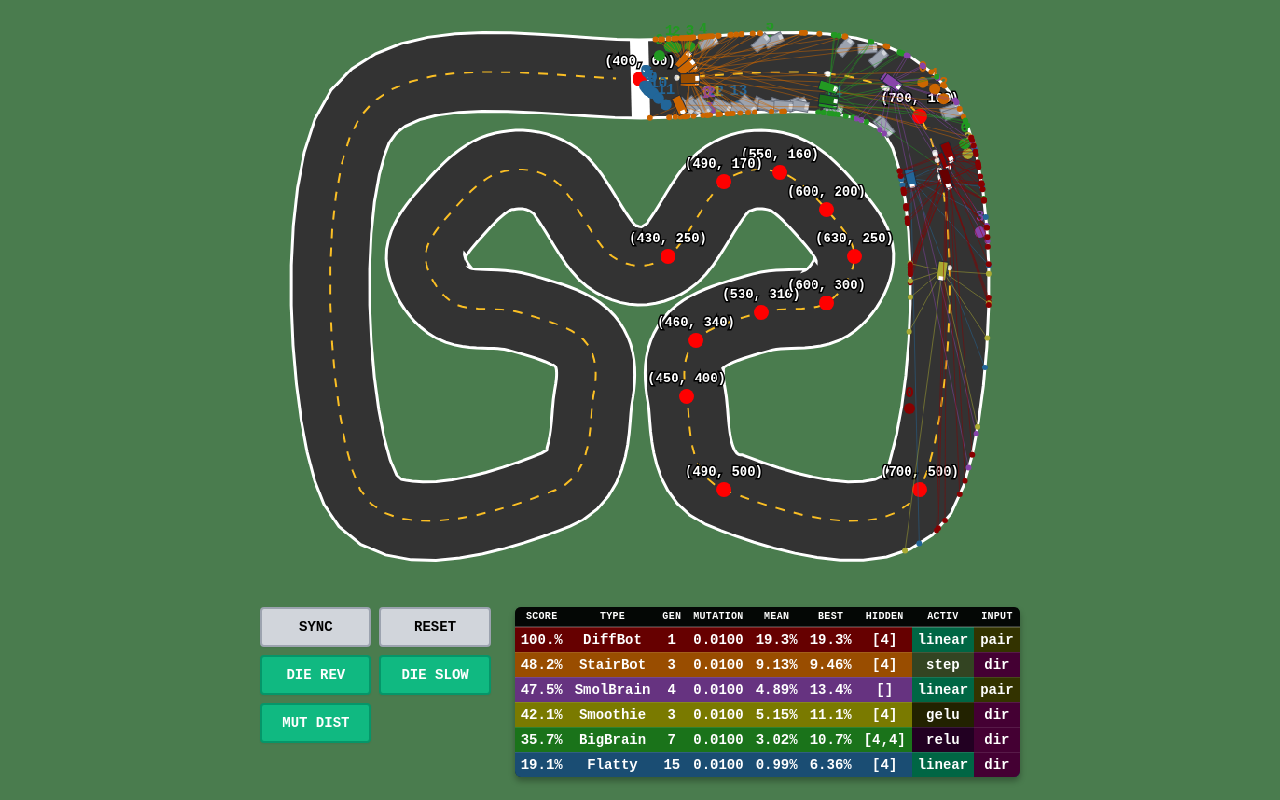
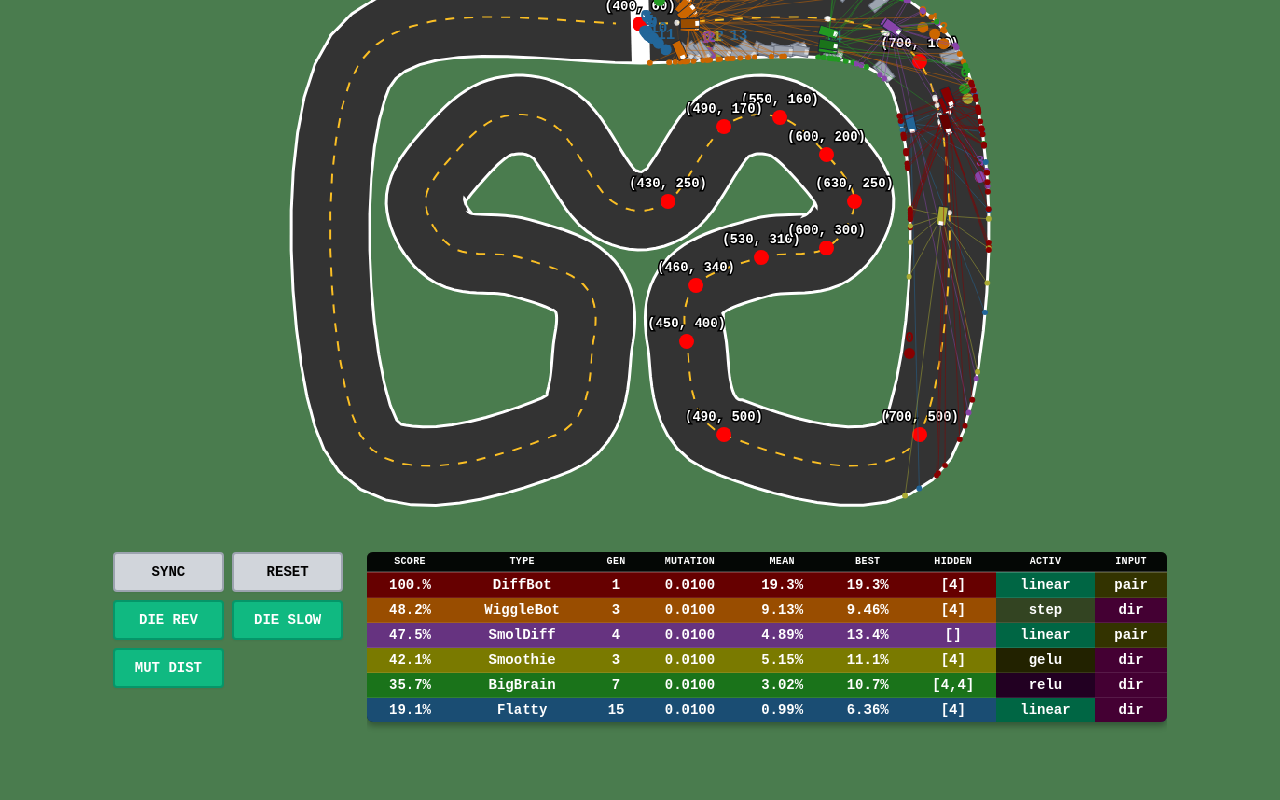
Before and after one commit to niembro64/car-racing-ai, a Vue app: page / in a window 1280 px wide. Built offline with nearby package versions, Linux system fonts and the light colour scheme.

Commit message:
table medium

```diff
--- a/src/components/CarSimulator.vue
+++ b/src/components/CarSimulator.vue
@@ -30,7 +30,9 @@
       </div>
 
       <div class="hud">
-        <table class="stats-table">
+        <div class="hud-content">
+          <!-- Table View -->
+          <table v-if="!showGraph" class="stats-table" @click="showGraph = true">
           <thead>
             <tr>
               <th>Score</th>
@@ -87,14 +89,20 @@
               </td>
             </tr>
           </tbody>
-        </table>
+          </table>
+
+          <!-- Graph View -->
+          <div v-else class="graph-view" @click="showGraph = false">
+            <canvas ref="graphCanvasRef"></canvas>
+          </div>
+        </div>
       </div>
     </div>
   </div>
 </template>
 
 <script setup lang="ts">
-import { ref, computed, onMounted, onUnmounted, type Ref } from 'vue';
+import { ref, computed, onMounted, onUnmounted, watch, nextTick, type Ref } from 'vue';
 import { Track } from '@/core/Track';
 import { Car } from '@/core/Car';
 import { GeneticAlgorithm } from '@/core/GA';
@@ -132,6 +140,8 @@ const dieOnBackwards = ref(DEFAULT_DIE_ON_BACKWARDS);
 const killSlowCars = ref(DEFAULT_KILL_SLOW_CARS);
 const mutationByDistance = ref(DEFAULT_MUTATION_BY_DISTANCE);
 const frameCounter = ref(0);
+const showGraph = ref(false);
+const graphCanvasRef = ref<HTMLCanvasElement | null>(null);
 
 // Dynamic generation tracking for all config types
 const generationTimeByConfigId = ref<Map<string, number>>(new Map());
@@ -183,13 +193,14 @@ const sortedCarBrainConfigs = computed(() => {
 
 // Computed property for mutation rates (updates every frame)
 const mutationRateByConfigId = computed(() => {
-  // Reference frameCounter to trigger re-computation every frame
+  // Reference frameCounter and mutationByDistance to trigger re-computation
   frameCounter.value;
+  const useMutationByDistance = mutationByDistance.value;
 
   const rates = new Map<string, string>();
 
   for (const config of CAR_BRAIN_CONFIGS) {
-    if (mutationByDistance.value) {
+    if (useMutationByDistance) {
       const trackLength = track.getTotalLength();
 
       // Get current generation's best distance (live updates)
@@ -571,6 +582,194 @@ const toggleMutationByDistance = () => {
   mutationByDistance.value = !mutationByDistance.value;
 };
 
+// Render graph
+const renderGraph = () => {
+  const canvas = graphCanvasRef.value;
+  if (!canvas) return;
+
+  const ctx = canvas.getContext('2d');
+  if (!ctx) return;
+
+  // Get actual rendered size of the graph-view container (accounting for padding)
+  const container = canvas.parentElement;
+  if (!container) return;
+
+  // Container has 12px padding on all sides, so inner content area is smaller
+  const containerPadding = 12;
+  const width = container.clientWidth - (containerPadding * 2);
+  const height = container.clientHeight - (containerPadding * 2);
+
+  canvas.width = width;
+  canvas.height = height;
+
+  const padding = 50;
+  const graphWidth = width - padding * 2;
+  const graphHeight = height - padding * 2;
+
+  // Clear canvas
+  ctx.fillStyle = '#1a1a1a';
+  ctx.fillRect(0, 0, width, height);
+
+  // Calculate score history for each config
+  const configHistories: Map<string, { generation: number; score: number }[]> = new Map();
+  let maxGeneration = 0;
+
+  for (const config of CAR_BRAIN_CONFIGS) {
+    const markers = generationMarkersByConfigId.value.get(config.id) ?? [];
+    if (markers.length === 0) continue;
+
+    const history: { generation: number; score: number }[] = [];
+    const trackLength = track.getTotalLength();
+
+    // For each generation, calculate score up to that point
+    for (let i = 0; i < markers.length; i++) {
+      const markersUpToNow = markers.slice(0, i + 1);
+
+      // Calculate mean (average of all fitness values up to now)
+      const totalFitness = markersUpToNow.reduce((sum, m) => sum + m.fitness, 0);
+      const meanFitness = totalFitness / markersUpToNow.length;
+      const meanPercent = (meanFitness / trackLength) * 100;
+
+      // Calculate best (max fitness up to now)
+      const bestFitness = Math.max(...markersUpToNow.map(m => m.fitness));
+      const bestPercent = (bestFitness / trackLength) * 100;
+
+      // Score is average of mean and best
+      const score = (meanPercent + bestPercent) / 2;
+
+      history.push({ generation: markers[i].generation, score });
+      maxGeneration = Math.max(maxGeneration, markers[i].generation);
+    }
+
+    configHistories.set(config.id, history);
+  }
+
+  if (maxGeneration === 0) maxGeneration = 1;
+
+  // Logarithmic scale helper: map generation to log position
+  const maxLog = Math.log10(maxGeneration + 1);
+  const genToX = (gen: number): number => {
+    const logPos = Math.log10(gen + 1) / maxLog;
+    return padding + logPos * graphWidth;
+  };
+
+  // Draw axes
+  ctx.strokeStyle = '#ffffff';
+  ctx.lineWidth = 2;
+  ctx.beginPath();
+  ctx.moveTo(padding, padding);
+  ctx.lineTo(padding, height - padding);
+  ctx.lineTo(width - padding, height - padding);
+  ctx.stroke();
+
+  // Draw grid lines and labels
+  ctx.strokeStyle = '#333333';
+  ctx.lineWidth = 1;
+  ctx.fillStyle = '#ffffff';
+  ctx.font = '10px monospace';
+  ctx.textAlign = 'center';
+
+  // Y-axis grid (0-100%)
+  for (let i = 0; i <= 10; i++) {
+    const y = height - padding - (i * graphHeight / 10);
+    ctx.beginPath();
+    ctx.moveTo(padding, y);
+    ctx.lineTo(width - padding, y);
+    ctx.stroke();
+
+    ctx.fillStyle = '#ffffff';
+    ctx.textAlign = 'right';
+    ctx.fillText(`${i * 10}%`, padding - 5, y + 3);
+  }
+
+  // X-axis grid (logarithmic generations: 1, 10, 100, 1000, etc.)
+  let power = 0;
+  while (Math.pow(10, power) - 1 <= maxGeneration) {
+    const gen = Math.pow(10, power) - 1;
+    const x = genToX(gen);
+
+    ctx.strokeStyle = '#333333';
+    ctx.beginPath();
+    ctx.moveTo(x, padding);
+    ctx.lineTo(x, height - padding);
+    ctx.stroke();
+
+    ctx.fillStyle = '#ffffff';
+    ctx.textAlign = 'center';
+    const label = gen === 0 ? '0' : `${Math.pow(10, power)}`;
+    ctx.fillText(label, x, height - padding + 15);
+
+    power++;
+  }
+
+  // Axis labels
+  ctx.fillStyle = '#ffffff';
+  ctx.font = 'bold 11px monospace';
+  ctx.textAlign = 'center';
+  ctx.fillText('Generation', width / 2, height - 5);
+
+  ctx.save();
+  ctx.translate(12, height / 2);
+  ctx.rotate(-Math.PI / 2);
+  ctx.fillText('Score (%)', 0, 0);
+  ctx.restore();
+
+  // Draw lines for each config
+  for (const config of CAR_BRAIN_CONFIGS) {
+    const history = configHistories.get(config.id);
+    if (!history || history.length === 0) continue;
+
+    ctx.strokeStyle = config.colors.elite;
+    ctx.lineWidth = 2;
+    ctx.beginPath();
+
+    let started = false;
+    for (const point of history) {
+      const x = genToX(point.generation);
+      const y = height - padding - (point.score / 100) * graphHeight;
+
+      if (!started) {
+        ctx.moveTo(x, y);
+        started = true;
+      } else {
+        ctx.lineTo(x, y);
+      }
+    }
+
+    ctx.stroke();
+
+    // Draw label at the end of the line
+    const lastPoint = history[history.length - 1];
+    const lastX = genToX(lastPoint.generation);
+    const lastY = height - padding - (lastPoint.score / 100) * graphHeight;
+
+    ctx.fillStyle = config.colors.elite;
+    ctx.font = 'bold 10px monospace';
+    ctx.textAlign = 'left';
+    ctx.fillText(config.shortName, lastX + 6, lastY + 3);
+
+    // Draw dot at end
+    ctx.beginPath();
+    ctx.arc(lastX, lastY, 4, 0, Math.PI * 2);
+    ctx.fill();
+  }
+};
+
+// Watch for graph visibility and render when shown
+watch(showGraph, (isVisible) => {
+  if (isVisible) {
+    // Use nextTick to ensure canvas is mounted
+    nextTick(() => renderGraph());
+  }
+});
+
+// Update graph in real-time when visible
+watch(frameCounter, () => {
+  if (showGraph.value) {
+    renderGraph();
+  }
+});
+
 // Lifecycle
 onMounted(() => {
   init();
@@ -662,7 +861,22 @@ canvas {
   margin: 0;
 }
 
+.hud-content {
+  width: 800px;
+  height: 280px;
+  overflow: hidden;
+  position: relative;
+}
+
+@media (max-width: 850px) {
+  .hud-content {
+    width: calc(100vw - 32px);
+    max-width: 800px;
+  }
+}
+
 .stats-table {
+  width: 100%;
   border-collapse: collapse;
   font-family: 'Courier New', 'Courier', monospace;
   font-size: 14px;
@@ -671,6 +885,7 @@ canvas {
   border-radius: 6px;
   overflow: hidden;
   box-shadow: 0 4px 6px rgba(0, 0, 0, 0.3);
+  cursor: pointer;
 }
 
 .stats-table th {
@@ -762,9 +977,6 @@ button {
 }
 
 button:hover {
-  transform: translateY(-1px);
-  box-shadow: 0 4px 6px -1px rgba(0, 0, 0, 0.1),
-    0 2px 4px -1px rgba(0, 0, 0, 0.06);
   background: #e5e7eb;
   border-color: #6b7280;
 }
@@ -816,4 +1028,27 @@ button:not(.active):nth-child(4):active,
 button:not(.active):nth-child(5):active {
   background: #b91c1c;
 }
+
+/* Graph View */
+.graph-view {
+  background: rgba(0, 0, 0, 0.7);
+  border-radius: 6px;
+  padding: 12px;
+  box-shadow: 0 4px 6px rgba(0, 0, 0, 0.3);
+  cursor: pointer;
+  width: 100%;
+  height: 100%;
+  box-sizing: border-box;
+  position: absolute;
+  top: 0;
+  left: 0;
+}
+
+.graph-view canvas {
+  display: block;
+  border-radius: 4px;
+  background: #1a1a1a;
+  width: 100%;
+  height: 100%;
+}
 </style>
--- a/src/config.ts
+++ b/src/config.ts
@@ -196,7 +196,7 @@ export const CAR_BRAIN_CONFIGS: CarBrainConfig[] = [
     },
   },
   {
-    displayName: 'StairBot',
+    displayName: 'WiggleBot',
     id: 'normstep',
     shortName: 'SB',
     description:
@@ -219,7 +219,7 @@ export const CAR_BRAIN_CONFIGS: CarBrainConfig[] = [
     },
   },
   {
-    displayName: 'SmolBrain',
+    displayName: 'SmolDiff',
     id: 'diffsmall',
     shortName: 'SB2',
     description:
```
